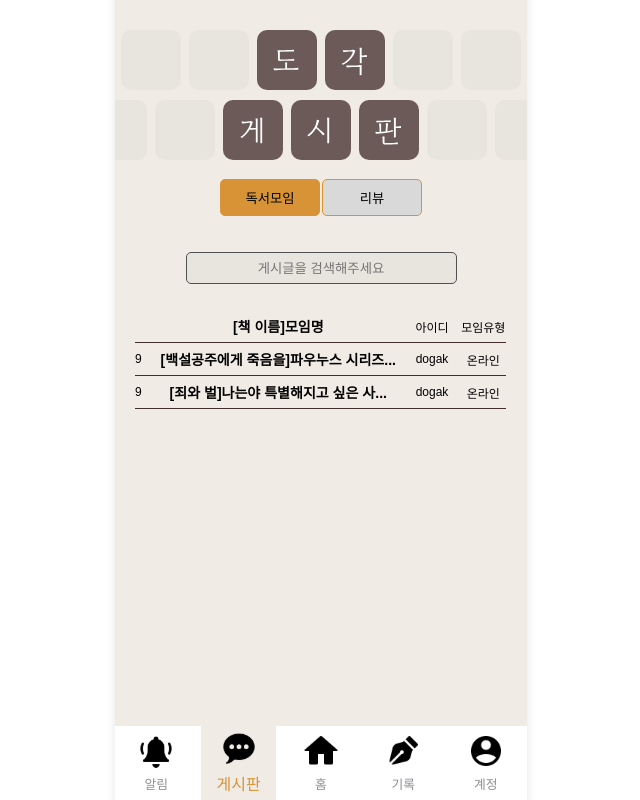
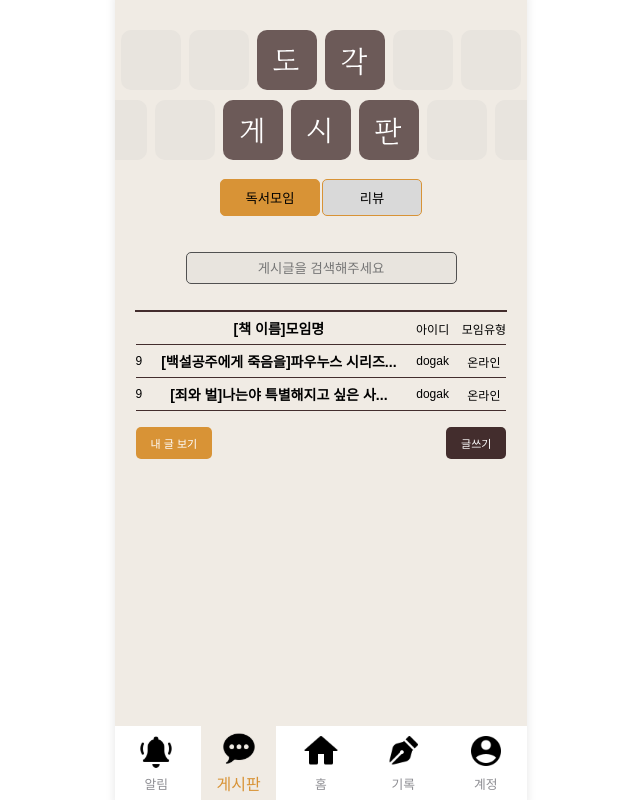
Before and after one commit to LIKELION-HUFS-12th/Dogak_FE2, a React (Vite) app: page /board in a window 1280 px wide. Shown: the whole page, without its empty margins (319-959 px from the left). Built offline with nearby package versions, Linux system fonts and the light colour scheme; no server answers; a web font is replaced by a local one.

Commit message:
Feat: 게시판 버튼

```diff
--- a/src/features/board/components/BoardList.jsx
+++ b/src/features/board/components/BoardList.jsx
@@ -1,5 +1,5 @@
 import React, { useEffect, useState } from 'react'
-import { LinkItem, ListBox, ListId, ListTitle, SingleList } from './BoardStyled';
+import { Hr, LinkItem, ListBox, ListId, ListTitle, SingleList } from './BoardStyled';
 import CountText from './CountText';
 
 function BoardList({tab}) {
@@ -60,6 +60,7 @@ function BoardList({tab}) {
   return (
     <>
       <ListBox>
+        <Hr/>
         <SingleList>
           <ListId></ListId>
             <ListTitle>
--- a/src/features/board/components/BoardStyled.jsx
+++ b/src/features/board/components/BoardStyled.jsx
@@ -12,7 +12,12 @@ export const TabBtn = styled.button`
 `
 
 export const ListBox = styled.ul`
+  padding: 0;
   width: 100%;
+  display: flex;
+  align-items: center;
+  justify-content: center;
+  flex-direction: column;
 `
 
 export const SingleList = styled.li`
@@ -65,3 +70,19 @@ export const LinkItem = styled(Link)`
     color: #e76300;
   }
 `
+
+export const Hr = styled.hr`
+  width: 90%;
+  margin: 0;
+  padding: 0;
+  border: 0.1px solid #432d2d;
+`
+
+export const SmallBtn = styled.button`
+  font-size: 11px;
+  padding: 8px 15px;
+  color: #fff;
+  background-color: ${(props) => props.color || "#432d2d"};
+  border: none;
+  border-radius: 5px;
+`
--- a/src/features/board/pages/BoardListPage.jsx
+++ b/src/features/board/pages/BoardListPage.jsx
@@ -3,6 +3,7 @@ import TabMenu from '../components/TabMenu';
 import BoardList from '../components/BoardList';
 import styled from 'styled-components';
 import SearchBar from '../components/SearchBar';
+import { SmallBtn } from '../components/BoardStyled';
 
 const ListPageBox = styled.div`
   display: flex;
@@ -13,6 +14,12 @@ const ListPageBox = styled.div`
   min-width: 412px;
 `
 
+const ButtonBox = styled.div`
+  width: 90%;
+  display: flex;
+  justify-content: space-between;
+`
+
 function BoardListPage() {
   const [ activeTab, setActiveTab ] = useState("모임");
 
@@ -21,6 +28,10 @@ function BoardListPage() {
       <TabMenu activeTab={activeTab} onTabChange={setActiveTab}/>
       <SearchBar/>
       <BoardList tab={activeTab}/>
+      <ButtonBox>
+        <SmallBtn color='#d89336'>내 글 보기</SmallBtn>
+        <SmallBtn>글쓰기</SmallBtn>
+      </ButtonBox>
     </ListPageBox>
   )
 }
```
